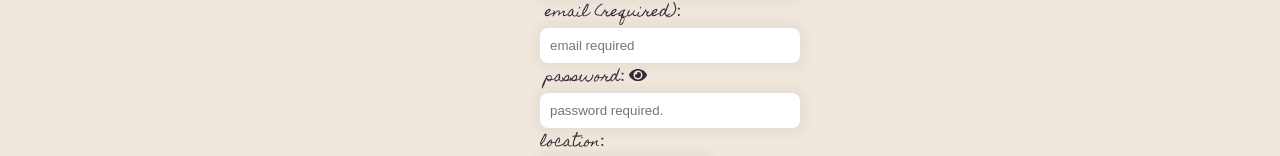
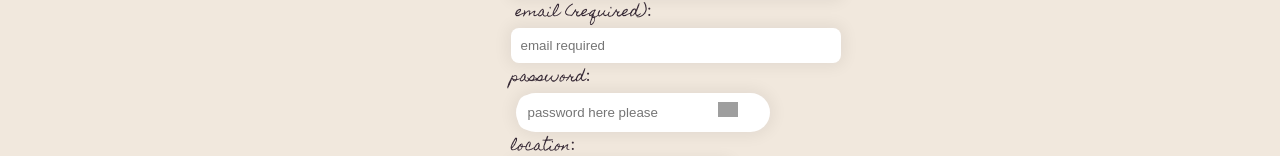
Before and after one commit to TrackTeam-175-African-MarketPlace-BW/Front-End-African-Market-Place, a React (Create React App) app: page /register in a window 1280 px wide. Shown: the part 352-508 px from the top of the page. Built offline with nearby package versions, Linux system fonts and the light colour scheme; no server answers; grey boxes are pictures that could not be loaded; a web font is replaced by a local one.

Commit message:
password copied over to Registration

```diff
--- a/src/components/LogIn.js
+++ b/src/components/LogIn.js
@@ -3,8 +3,6 @@ import React, { useState } from "react";
 import { NavLink, useHistory } from "react-router-dom";
 import styled from "styled-components";
 import axiosWithAuth from "../utils/axiosWithAuth";
-// import { FontAwesomeIcon } from "@fortawesome/react-fontawesome";
-// import { faEye } from "@fortawesome/free-solid-svg-icons";
 
 const Center = styled.div`
   display: flex;
@@ -53,9 +51,8 @@ const LogIn = () => {
   });
   const [error, setError] = useState("");
   const { push } = useHistory();
-  // const [passwordShown, setPasswordShown] = useState(false);
+
   const [eyeVisible, setEyeVisible] = useState(false);
-  // const eye = <FontAwesomeIcon icon={faEye} />;
 
   const handleChange = (e) => {
     setCredentials({
@@ -71,7 +68,7 @@ const LogIn = () => {
       .then((res) => {
         console.log("cd: Login.js: handleLogin: post request response: ", res);
         localStorage.setItem("token", res.data.token);
-        push(`${res.data.user.id}/ownerProfile`); // NOTE adjust where the user gets sent after logging in
+        push(`${res.data.user.id}/ownerProfile`);
       })
       .catch((err) => {
         console.log(
@@ -93,11 +90,6 @@ const LogIn = () => {
     }
   };
 
-  // if (setEyeVisible(true){
-  //   e.target.src =
-  //     "https://d338t8kmirgyke.cloudfront.net/icons/icon_pngs/000/000/036/original/eye-closed.png";
-  // }};
-
   return (
     <Center>
       <Headers>welcome, login below!</Headers>
@@ -112,17 +104,6 @@ const LogIn = () => {
           placeholder="email here please"
         />
         <br />
-        {/* <label htmlFor="password" /> <Names>password</Names>:{" "}
-        <i onClick={togglePasswordVisibility}>{eye}</i>
-        <br></br> */}
-        {/* <Input
-          id="password"
-          name="password"
-          type={passwordShown ? "text" : "password"}
-          value={credentials.password}
-          onChange={handleChange}
-          placeholder="password here please"
-        /> */}
         <br />
         <Names>password</Names>:<br></br>
         <div className="form-field">
--- a/src/components/Register.js
+++ b/src/components/Register.js
@@ -3,8 +3,8 @@ import React, { useState, useEffect } from "react";
 import axiosWithAuth from "../utils/axiosWithAuth";
 import { useHistory } from "react-router-dom";
 import styled from "styled-components";
-import { FontAwesomeIcon } from "@fortawesome/react-fontawesome";
-import { faEye } from "@fortawesome/free-solid-svg-icons";
+// import { FontAwesomeIcon } from "@fortawesome/react-fontawesome";
+// import { faEye } from "@fortawesome/free-solid-svg-icons";
 
 const Center = styled.div`
   display: flex;
@@ -74,14 +74,16 @@ const Register = () => {
 
   const [error, setError] = useState("");
   const { push } = useHistory();
-  const [passwordShown, setPasswordShown] = useState(false);
-  const eye = <FontAwesomeIcon icon={faEye} />;
+  // const [passwordShown, setPasswordShown] = useState(false);
+  // const eye = <FontAwesomeIcon icon={faEye} />;
+
+  const [eyeVisible, setEyeVisible] = useState(false);
 
   const [countries, setCountries] = useState([]);
 
-  const togglePasswordVisibility = () => {
-    setPasswordShown(passwordShown ? false : true);
-  };
+  // const togglePasswordVisibility = () => {
+  //   setPasswordShown(passwordShown ? false : true);
+  // };
 
   useEffect(() => {
     axiosWithAuth()
@@ -113,6 +115,18 @@ const Register = () => {
         console.log("Registration error", error.response.data.message);
         setError();
       });
+  };
+
+  const handleClick = (e) => {
+    if (eyeVisible === false) {
+      setEyeVisible(true);
+      e.target.src =
+        "https://d338t8kmirgyke.cloudfront.net/icons/icon_pngs/000/000/036/original/eye-closed.png";
+    } else {
+      setEyeVisible(false);
+      e.target.src =
+        "https://icon-library.com/images/vector-eye-icon/vector-eye-icon-6.jpg";
+    }
   };
 
   return (
@@ -149,7 +163,7 @@ const Register = () => {
           placeholder="email required"
         />
         <br></br>
-        <label htmlFor="password" />
+        {/* <label htmlFor="password" />
         <Names>password</Names>: <i onClick={togglePasswordVisibility}>{eye}</i>
         <br></br>
         <Input
@@ -159,7 +173,29 @@ const Register = () => {
           onChange={handleChanges}
           placeholder="password required."
         />
-        <br></br>
+        <br></br> */}
+        <Names>password</Names>:<br></br>
+        <div className="form-field">
+          <label htmlFor="password" />
+
+          <div className="ps" class="password">
+            <input
+              id="password"
+              name="password"
+              value={credentials.password}
+              onChange={handleChanges}
+              placeholder="password here please"
+              className="text"
+              type={eyeVisible ? "text" : "password"}
+            />
+            <img
+              onClick={handleClick}
+              className="eye"
+              src="https://icon-library.com/images/vector-eye-icon/vector-eye-icon-6.jpg"
+              style={{ width: "20px" }}
+            />
+          </div>
+        </div>
         <label htmlFor="country">
           <Names>location</Names>:<br></br>
           <div>
```
